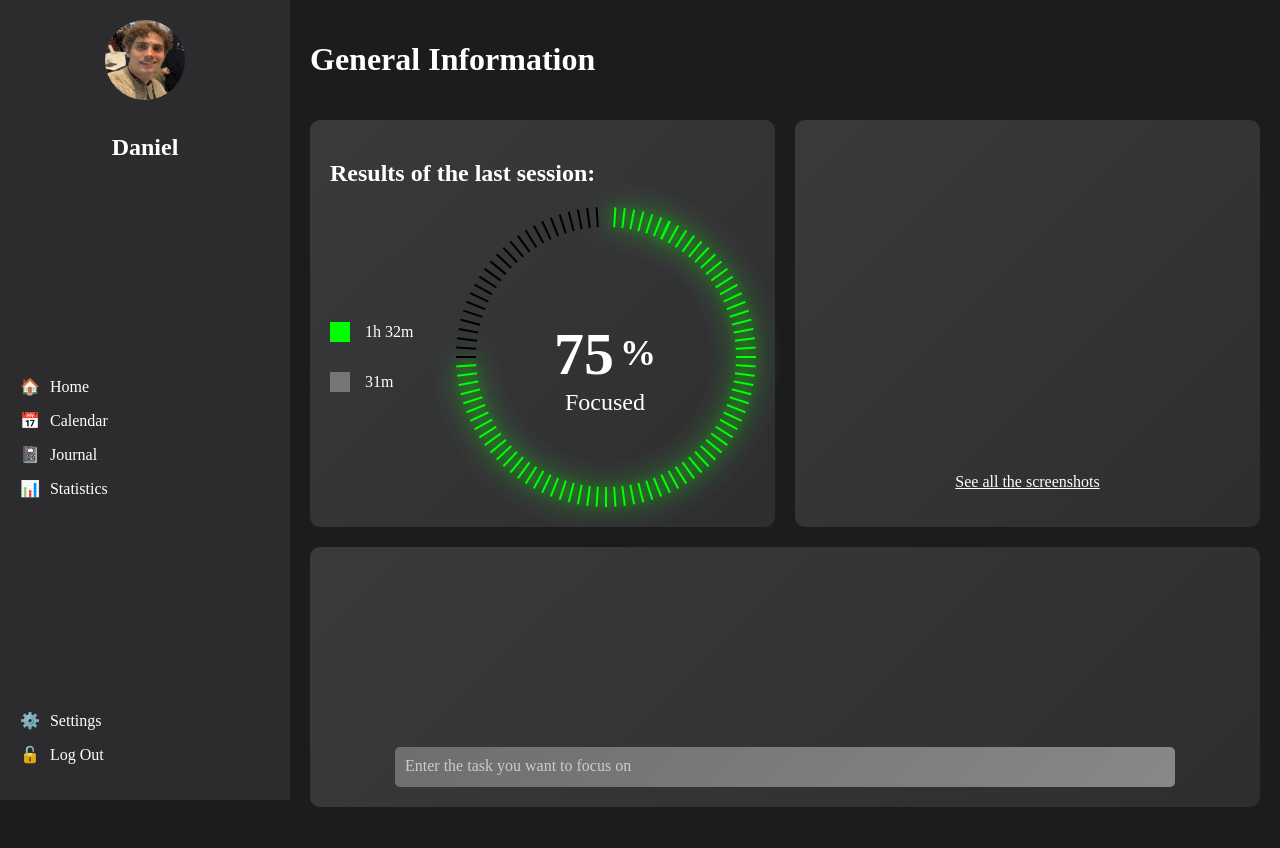
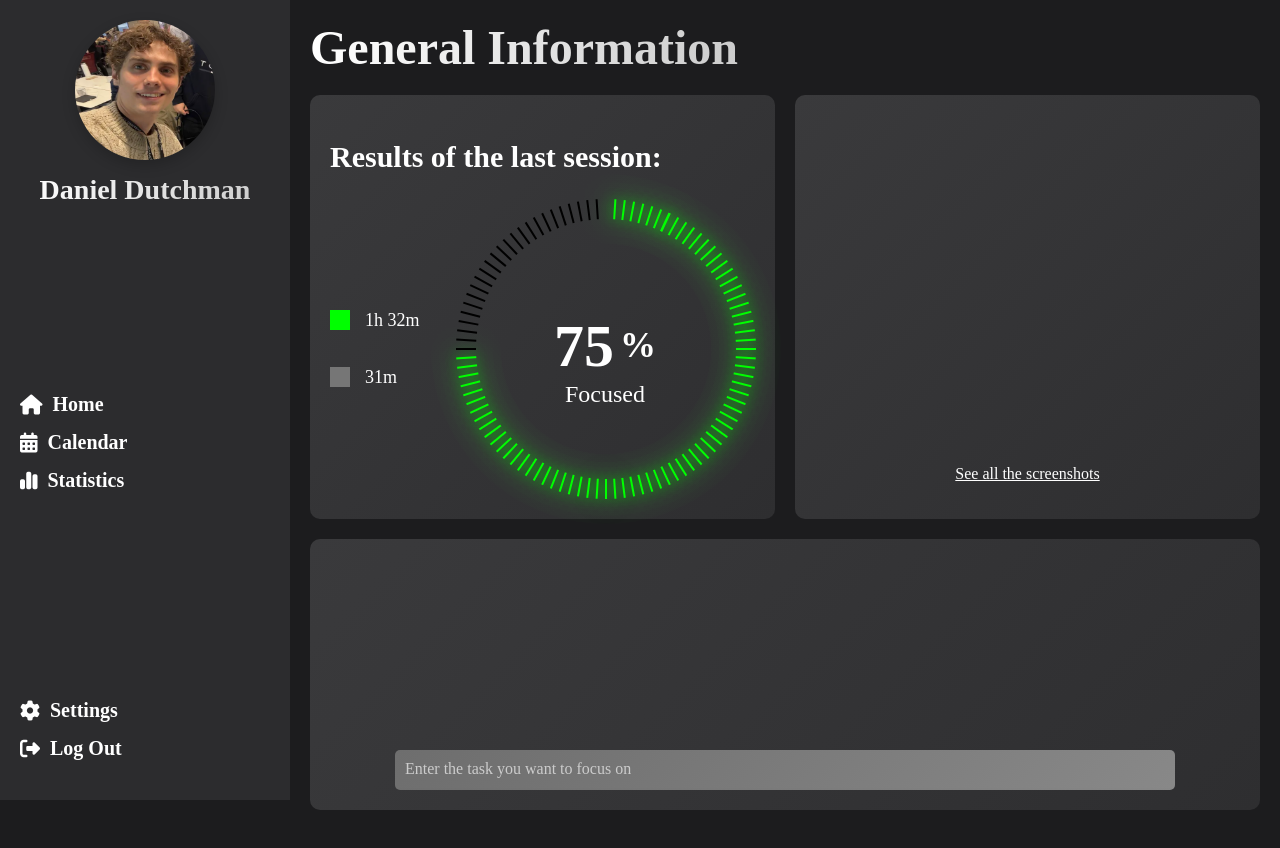
Before and after one commit to agamatlab/Electron-Focus-Tracker-UI, an Electron app: page index.html in a window 1280 px wide. Drawn offline with nearby package versions, Linux system fonts and the light colour scheme; no server answers; a web font is replaced by a local one.

Commit message:
fix: refined sidebar

```diff
--- a/index.html
+++ b/index.html
@@ -5,31 +5,31 @@
         <meta name="viewport" content="width=device-width, initial-scale=1.0">
         <title>Focal</title>
         <link rel="stylesheet" href="styles.css">
+        <link rel="stylesheet" href="https://cdnjs.cloudflare.com/ajax/libs/font-awesome/6.7.2/css/all.min.css" integrity="sha512-Evv84Mr4kqVGRNSgIGL/F/aIDqQb7xQ2vcrdIwxfjThSH8CSR7PBEakCr51Ck+w+/U6swU2Im1vVX0SVk9ABhg==" crossorigin="anonymous" referrerpolicy="no-referrer" />
       </head>
       <body>
         <div class="sidebar">
           <div class="profile">
             <img src="profile-bw.jpg" alt="Profile Picture">
-            <h2>Daniel</h2>
+            <div class="gradient-text" style="font-size: 28px;">Daniel Dutchman</div>
           </div>
           <nav>
             <ul>
-              <li><span class="icon">🏠</span> Home</li>
-              <li><span class="icon">📅</span> Calendar</li>
-              <li><span class="icon">📓</span> Journal</li>
-              <li><span class="icon">📊</span> Statistics</li>
+              <li><i class="fa-solid fa-house icon"></i> Home</li>
+              <li><i class="fa-solid fa-calendar-days icon"></i> Calendar</li>
+              <li><i class="fa-solid fa-chart-simple icon"></i> Statistics</li>
             </ul>
           </nav>
           <div class="settings">
             <ul>
-              <li><span class="icon">⚙️</span> Settings</li>
-              <li><span class="icon">🔓</span> Log Out</li>
+              <li><i class="fa-solid fa-gear icon"></i> Settings</li>
+              <li><i class="fa-solid fa-right-from-bracket icon"></i> Log Out</li>
             </ul>
           </div>
         </div>
         <div class="main-content">
           <header>
-            <h1>General Information</h1>
+            <div class="gradient-text">General Information</div>
           </header>
 
 
--- a/main.js
+++ b/main.js
@@ -22,5 +22,5 @@ app.whenReady().then(() => {
         }
     });
 
-    mainWindow.webContents.openDevTools();
+    // mainWindow.webContents.openDevTools();
 });
--- a/styles.css
+++ b/styles.css
@@ -32,13 +32,17 @@ body {
 }
 
 .profile img {
-  width: 80px;
-  height: 80px;
+  width: 140px;
+  height: 140px;
   border-radius: 50%;
   margin-bottom: 10px;
+  background-size: cover;
+  box-shadow: rgba(0, 0, 0, 0.2) 0px 5px 14px;
 }
 
 nav ul, .settings ul {
+  font-size: 20px;
+  font-weight: 600;
   list-style: none;
   padding: 0;
 }
@@ -361,6 +365,8 @@ input[type="text"]:focus {
 }
 
 .results .title{
+  font-weight: 600;
+  font-size: 20px;
   width: 100%;
 }
 .results .title h2{
@@ -384,6 +390,8 @@ input[type="text"]:focus {
 }
 
 .infoLine{
+  font-size: 18px;
+  font-weight: 500;
   width: 100%;
   display: flex;
   justify-content: start;
@@ -395,3 +403,32 @@ input[type="text"]:focus {
   height: 20px;
   width: 20px;
 }
+
+.gradient-text {
+  font-size: 3rem;
+  font-weight: bold;
+  /* Create a linear gradient from white to gray to white */
+  background: linear-gradient(90deg, #ffffff, #cccccc, #ffffff);
+  background-size: 200% auto;
+  /* Animate the background position */
+  animation: gradientLoop 1s linear infinite;
+
+  /* Apply background-clip so the gradient shows only on the text */
+  -webkit-background-clip: text;
+  -webkit-text-fill-color: transparent;
+  background-clip: text;
+  color: transparent;
+}
+
+/* Keyframes to animate the background */
+@keyframes gradientLoop {
+  0% {
+    background-position: 0% center;
+  }
+  50% {
+    background-position: 100% center;
+  }
+  100% {
+    background-position: 0% center;
+  }
+}
```
